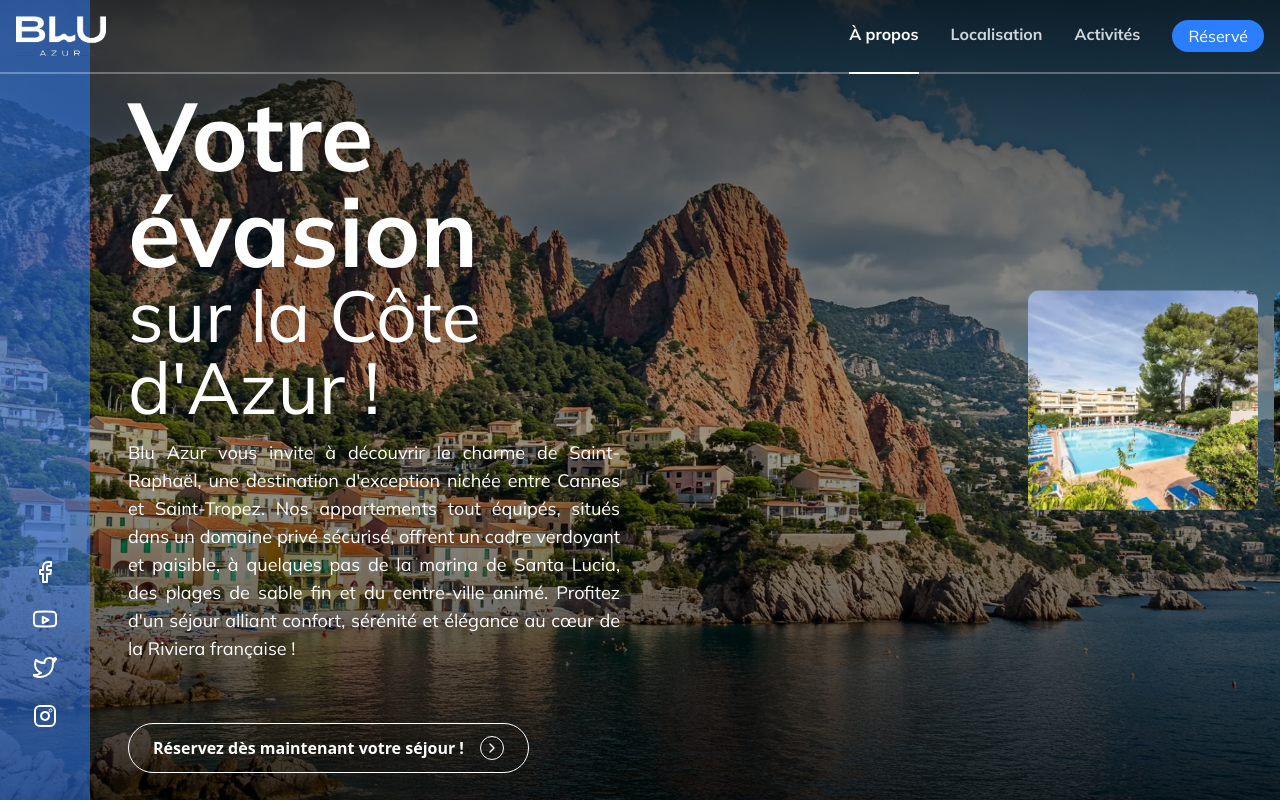
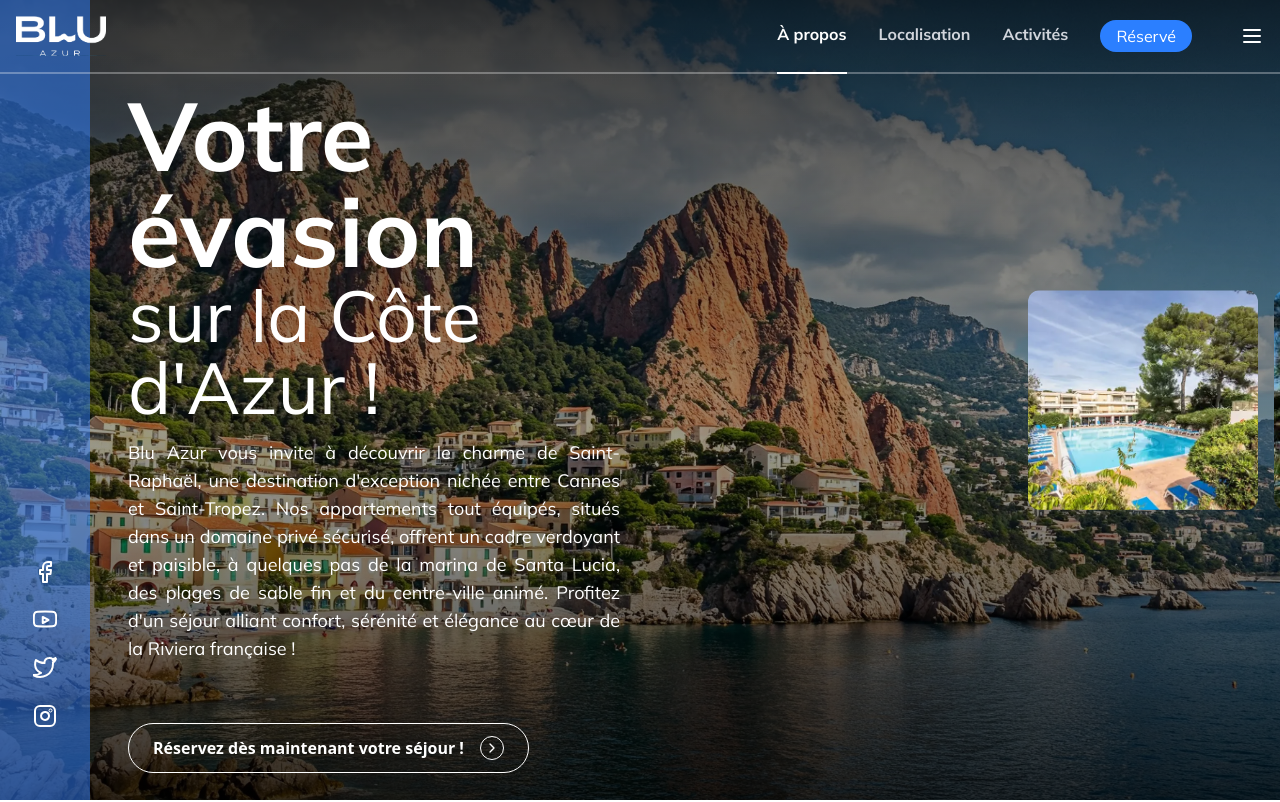
Before and after one commit to tafikaSeth/integration-blu-azur, a React (Vite) app: page / in a window 1280 px wide. Shown: the top 802 px of the page. Built offline with nearby package versions, Linux system fonts and the light colour scheme.

Commit message:
feat: add menu burger dans navbar

```diff
--- a/src/components/app-header.tsx
+++ b/src/components/app-header.tsx
@@ -70,6 +70,22 @@ const Navbar: React.FC = () => {
           <button className="hidden md:block bg-blue-500 hover:bg-blue-600 px-4 py-1 rounded-full text-white font-medium">
             Réservé
           </button>
+            <button className="ml-4 text-white hover:text-gray-300">
+              <svg
+                xmlns="http://www.w3.org/2000/svg"
+                className="w-6 h-6"
+                fill="none"
+                viewBox="0 0 24 24"
+                stroke="currentColor"
+              >
+                <path
+                  strokeLinecap="round"
+                  strokeLinejoin="round"
+                  strokeWidth={2}
+                  d="M4 6h16M4 12h16M4 18h16"
+                />
+              </svg>
+            </button>
         </div>
         <button
           className="md:hidden text-white"
```
